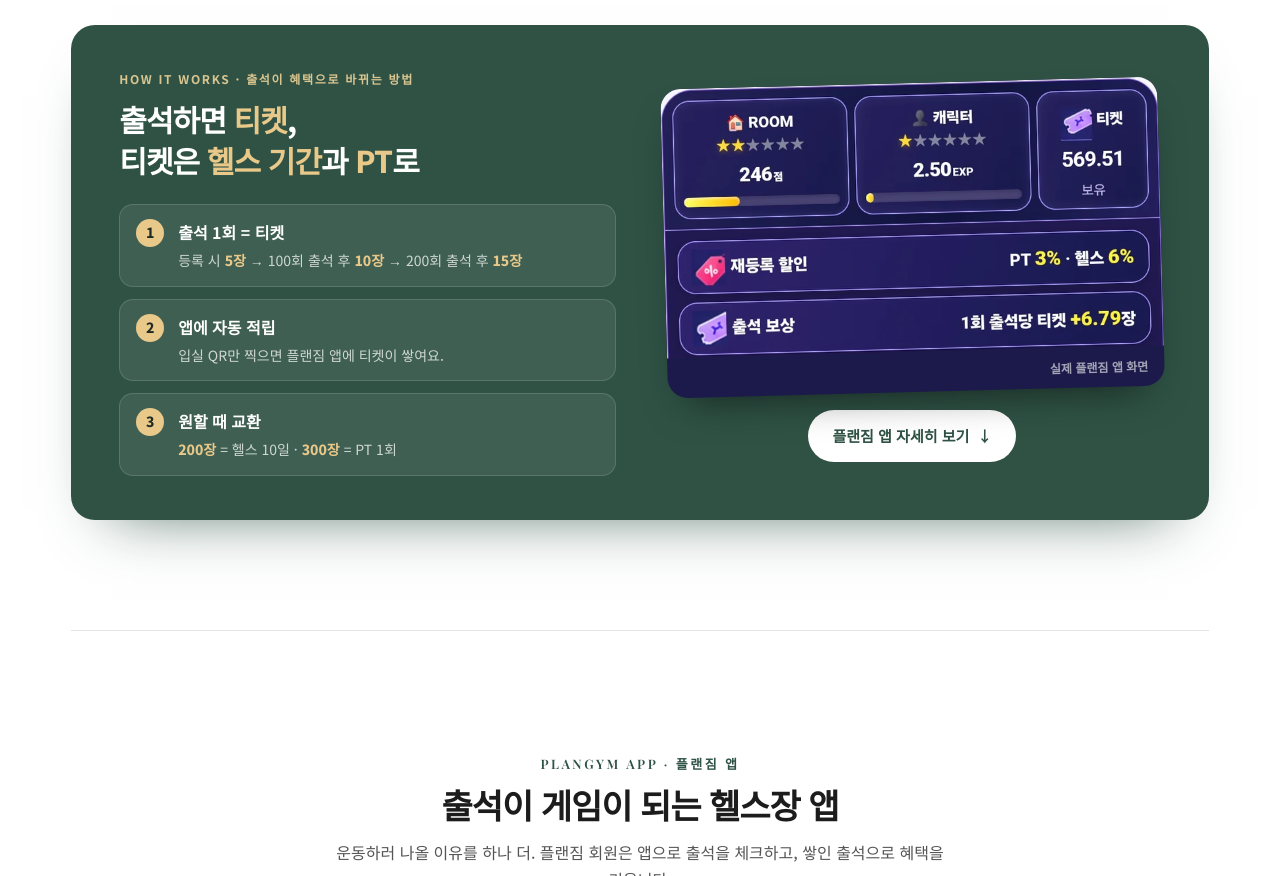
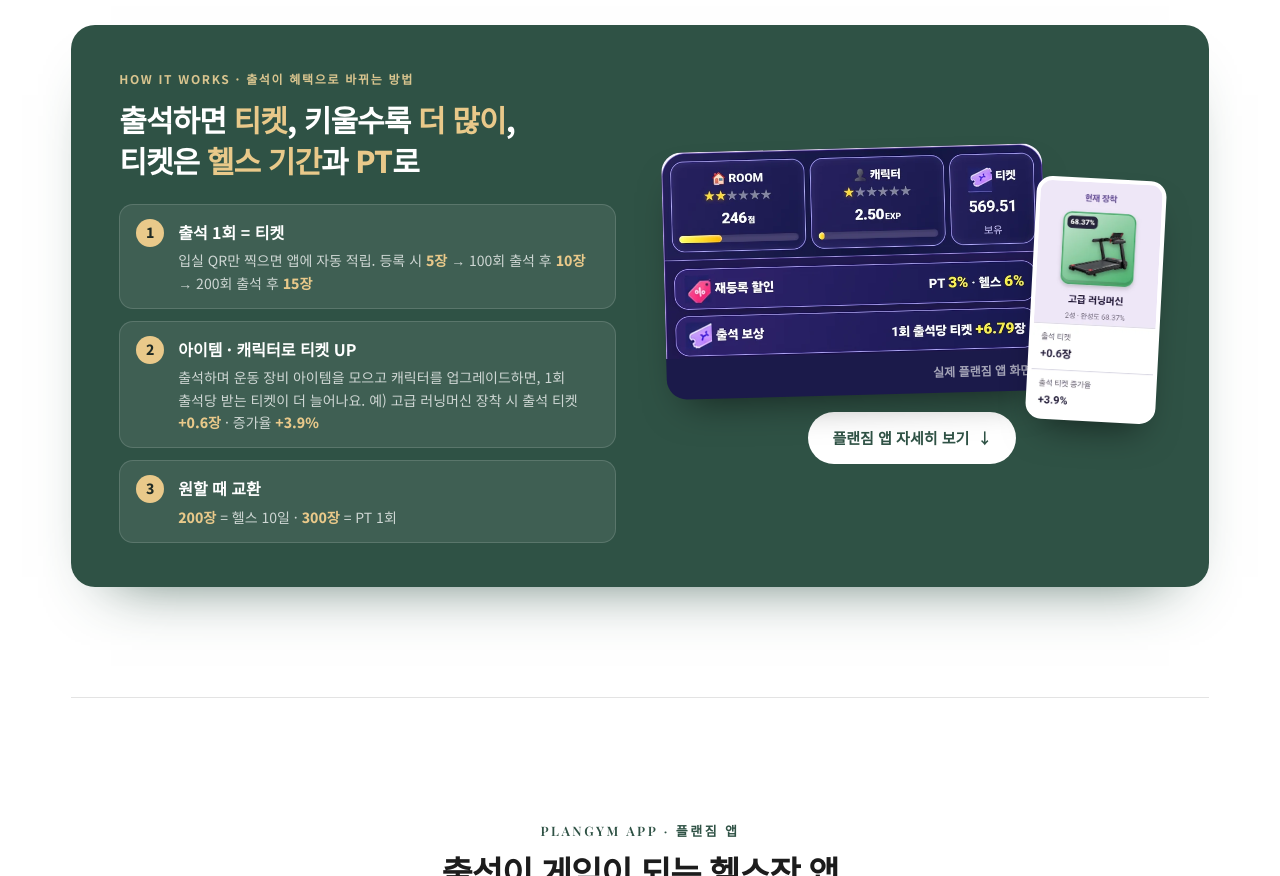
Before and after one commit to mdaks28-commits/Plangym_homepage, a plain HTML site: page index.html in a window 1280 px wide. Shown: the part 1817-2693 px from the top of the page. Drawn offline with nearby package versions, Linux system fonts and the light colour scheme; a web font is replaced by a local one.

Commit message:
티켓 안내에 아이템·캐릭터 성장 단계 추가
Co-Authored-By: Claude Opus 5.5 <noreply@anthropic.com>
Claude-Session: https://claude.ai/code/session_01UVmAoTH6DPe76eV1PL8LoW

```diff
--- a/index.html
+++ b/index.html
@@ -823,6 +823,11 @@ footer .logo{font-size:22px;color:var(--ink)}
 .tkb-go:hover{opacity:.9}
 @media (max-width:860px){.tkb{grid-template-columns:1fr;gap:28px;padding:30px 20px}.tkb h4{font-size:24px}.tkb-shot{transform:none}.tkb-go{width:100%;justify-content:center}}
 
+.tkb-shots{position:relative;width:100%;padding-right:116px}
+.tkb-item{position:absolute;right:0;top:50%;transform:translateY(-38%) rotate(3deg);width:130px;margin:0;border-radius:16px;overflow:hidden;border:4px solid #fff;box-shadow:0 20px 36px -16px rgba(0,0,0,.55);background:#fff}
+.tkb-item img{display:block;width:100%;height:auto}
+@media (max-width:860px){.tkb-shots{padding-right:88px}.tkb-item{width:100px}}
+
 .appshow{margin-top:48px;background:#1b1640;color:#f1effa;display:grid;grid-template-columns:1fr 1.05fr;gap:40px;align-items:center;padding:56px 56px 0;overflow:hidden;border-radius:4px}
 .as-txt{padding-bottom:56px}
 .as-txt .en{font-family:var(--serif);font-size:13px;letter-spacing:.24em;color:#b8acff;font-weight:600}
@@ -1037,15 +1042,15 @@ footer .logo{font-size:22px;color:var(--ink)}
       <div class="tkb">
         <div class="tkb-l">
           <p class="tkb-k">HOW IT WORKS · 출석이 혜택으로 바뀌는 방법</p>
-          <h4>출석하면 <em>티켓</em>,<br>티켓은 <em>헬스 기간</em>과 <em>PT</em>로</h4>
+          <h4>출석하면 <em>티켓</em>, 키울수록 <em>더 많이</em>,<br>티켓은 <em>헬스 기간</em>과 <em>PT</em>로</h4>
           <ol class="tkb-steps">
-            <li><span class="tkb-n">1</span><div><b>출석 1회 = 티켓</b><p>등록 시 <strong>5장</strong> → 100회 출석 후 <strong>10장</strong> → 200회 출석 후 <strong>15장</strong></p></div></li>
-            <li><span class="tkb-n">2</span><div><b>앱에 자동 적립</b><p>입실 QR만 찍으면 플랜짐 앱에 티켓이 쌓여요.</p></div></li>
+            <li><span class="tkb-n">1</span><div><b>출석 1회 = 티켓</b><p>입실 QR만 찍으면 앱에 자동 적립. 등록 시 <strong>5장</strong> → 100회 출석 후 <strong>10장</strong> → 200회 출석 후 <strong>15장</strong></p></div></li>
+            <li><span class="tkb-n">2</span><div><b>아이템 · 캐릭터로 티켓 UP</b><p>출석하며 운동 장비 아이템을 모으고 캐릭터를 업그레이드하면, 1회 출석당 받는 티켓이 더 늘어나요. 예) 고급 러닝머신 장착 시 출석 티켓 <strong>+0.6장</strong> · 증가율 <strong>+3.9%</strong></p></div></li>
             <li><span class="tkb-n">3</span><div><b>원할 때 교환</b><p><strong>200장</strong> = 헬스 10일 · <strong>300장</strong> = PT 1회</p></div></li>
           </ol>
         </div>
         <div class="tkb-r">
-          <figure class="tkb-shot"><img src="img/app-ticket.webp" alt="플랜짐 앱 홈 화면의 티켓 보유량, 재등록 할인, 1회 출석당 티켓" loading="lazy"><figcaption>실제 플랜짐 앱 화면</figcaption></figure>
+          <div class="tkb-shots"><figure class="tkb-shot"><img src="img/app-ticket.webp" alt="플랜짐 앱 홈 화면의 티켓 보유량, 재등록 할인, 1회 출석당 티켓" loading="lazy"><figcaption>실제 플랜짐 앱 화면</figcaption></figure><figure class="tkb-item"><img src="img/app-item.webp" alt="플랜짐 앱 아이템: 고급 러닝머신, 출석 티켓 +0.6장, 출석 티켓 증가율 +3.9%" loading="lazy"></figure></div>
           <a class="tkb-go" href="#app">플랜짐 앱 자세히 보기 <span aria-hidden="true">↓</span></a>
         </div>
       </div>
```
Also changed, not shown: img/app-item.webp (added).
